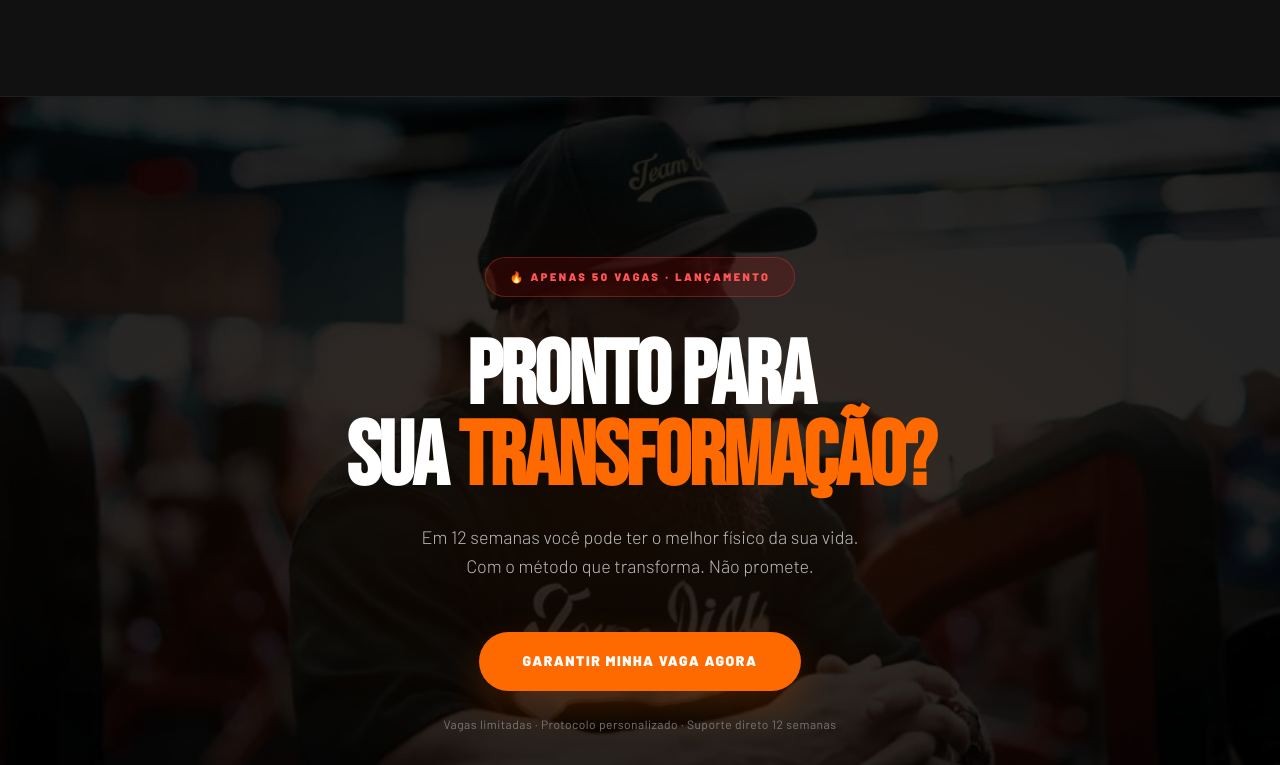
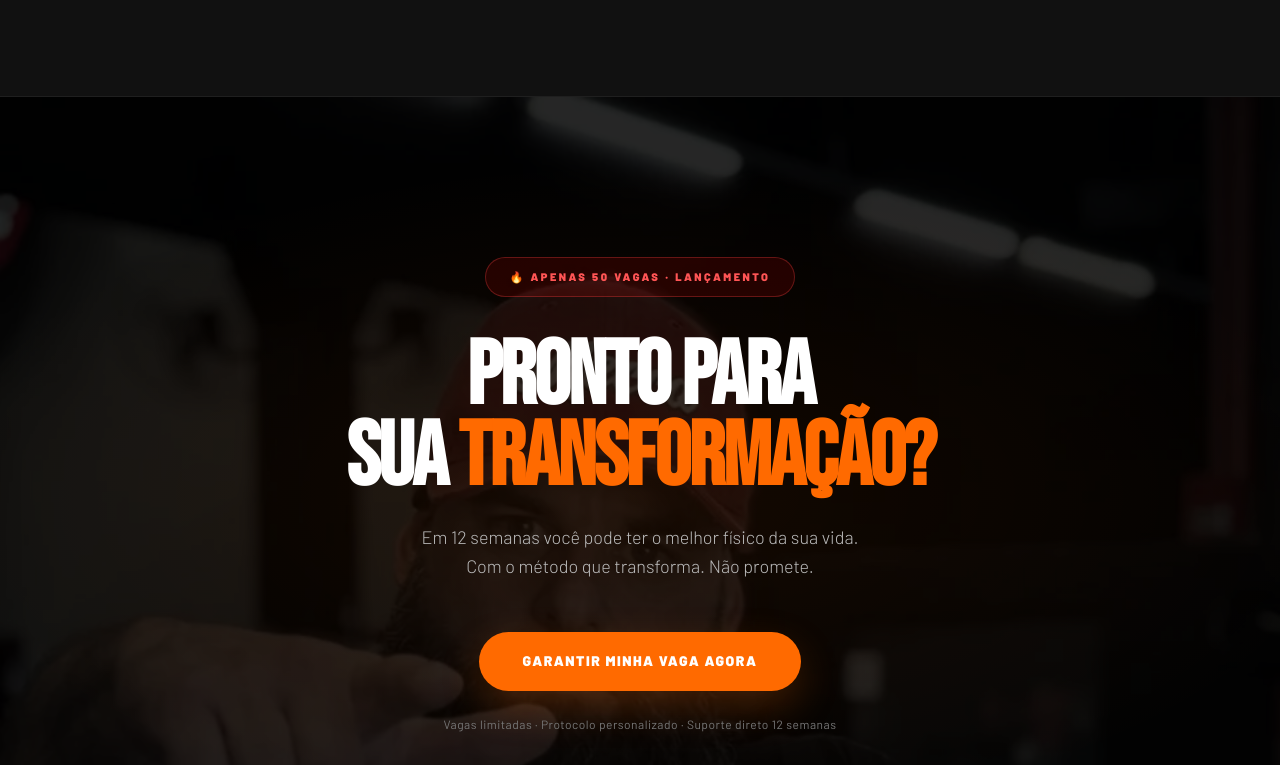
Before and after one commit to matheusm-png/projeto8em12, a plain HTML site: page metodo.html in a window 1280 px wide. Shown: the part 8435-9200 px from the top of the page. Drawn offline with Linux system fonts and the light colour scheme; a web font is replaced by a local one.

Commit message:
Add files via upload

```diff
--- a/metodo.html
+++ b/metodo.html
@@ -1169,9 +1169,9 @@
     .cta-final-bg {
       position: absolute;
       inset: 0;
-      background-image: url('assets/hero/dramatica3.webp');
+      background-image: url('assets/professor/apontando1.webp');
       background-size: cover;
-      background-position: center 60%;
+      background-position: center top;
       filter: brightness(0.15) saturate(0.5);
       z-index: 0;
     }
@@ -1289,6 +1289,7 @@
       .incluso-content { padding: 24px 20px; }
       .science-item-visual { padding: 48px 28px; }
       .science-item-text { padding: 48px 28px; }
+      .hero-bg { background-position: center top; }
     }
   </style>
   <!-- Meta Pixel Code -->
```
Also changed, not shown: style.css (+8 -0 lines).
